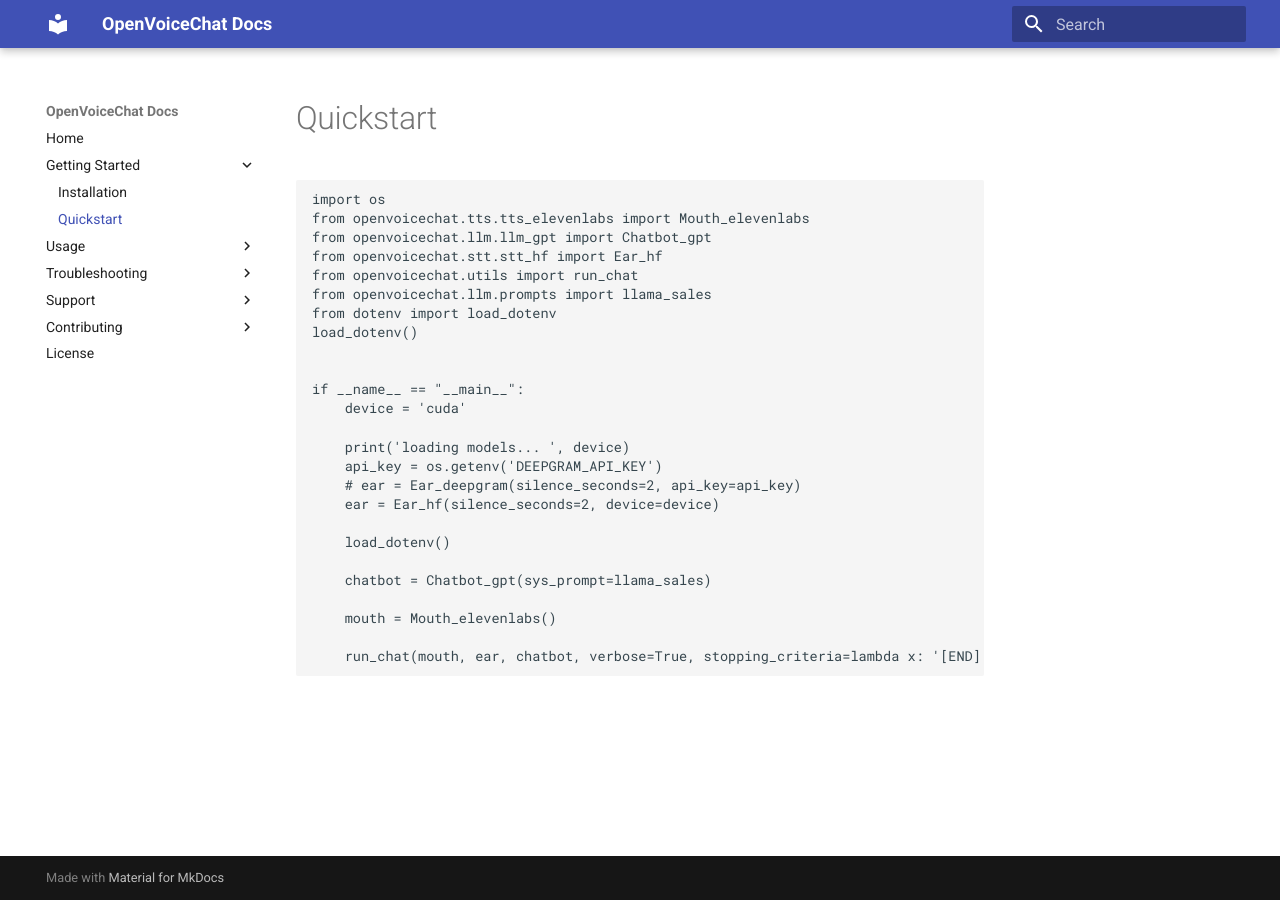
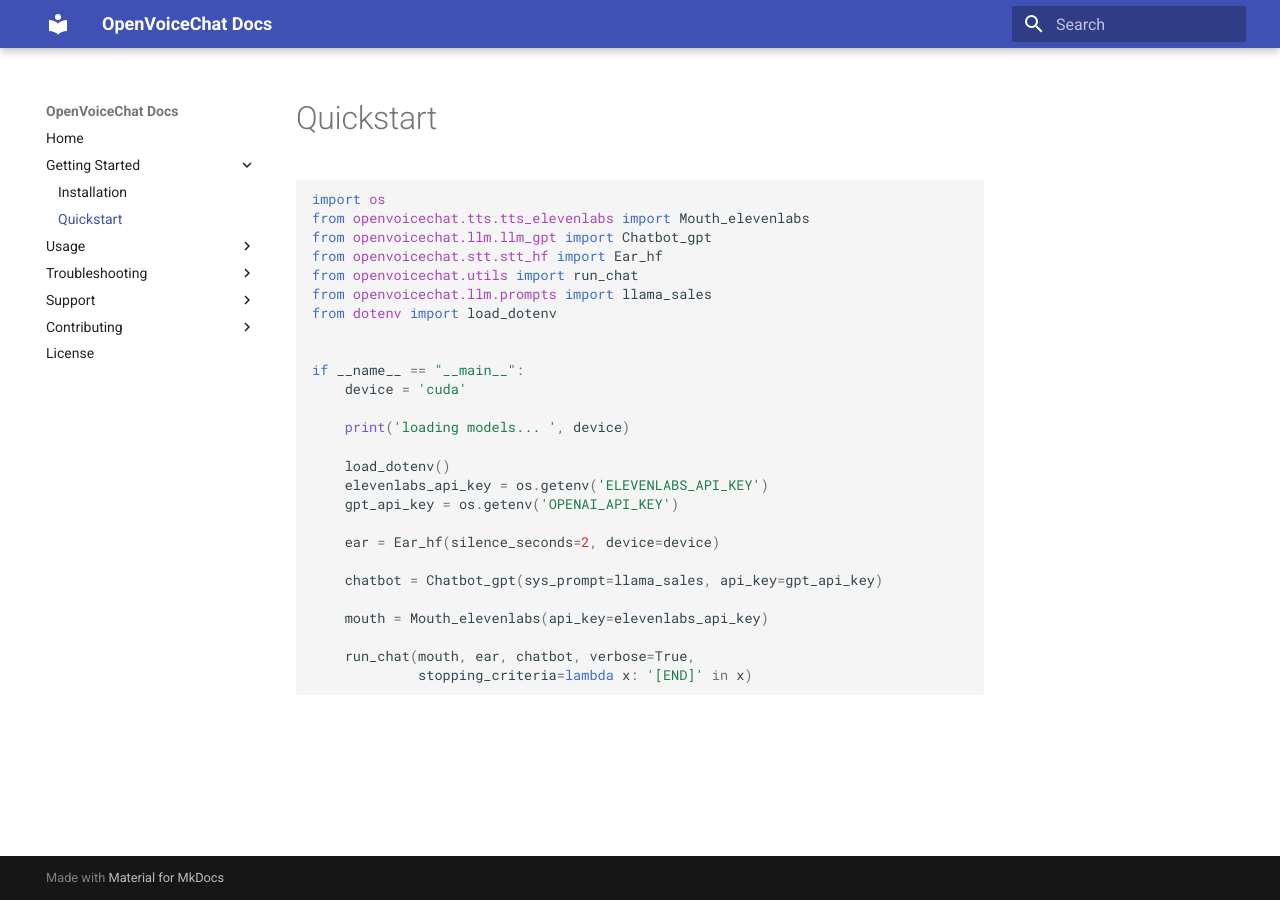
Before and after one commit to Finity-Alpha/OpenVoiceChat, an MkDocs documentation site: the page built from docs/getting-started/quickstart.md, in a window 1280 px wide. Built offline with MkDocs 1.6.1 and Material for MkDocs 9.7.7, drawn with Linux system fonts in a browser that asks for light colours.

Commit message:
more docs

````diff
--- a/docs/getting-started/quickstart.md
+++ b/docs/getting-started/quickstart.md
@@ -1,6 +1,6 @@
 # Quickstart
 
-```python
+```py
 import os
 from openvoicechat.tts.tts_elevenlabs import Mouth_elevenlabs
 from openvoicechat.llm.llm_gpt import Chatbot_gpt
@@ -8,22 +8,23 @@ from openvoicechat.stt.stt_hf import Ear_hf
 from openvoicechat.utils import run_chat
 from openvoicechat.llm.prompts import llama_sales
 from dotenv import load_dotenv
-load_dotenv()
 
 
 if __name__ == "__main__":
     device = 'cuda'
 
     print('loading models... ', device)
-    api_key = os.getenv('DEEPGRAM_API_KEY')
-    # ear = Ear_deepgram(silence_seconds=2, api_key=api_key)
+
+    load_dotenv()
+    elevenlabs_api_key = os.getenv('ELEVENLABS_API_KEY')
+    gpt_api_key = os.getenv('OPENAI_API_KEY')
+
     ear = Ear_hf(silence_seconds=2, device=device)
 
-    load_dotenv()
+    chatbot = Chatbot_gpt(sys_prompt=llama_sales, api_key=gpt_api_key)
 
-    chatbot = Chatbot_gpt(sys_prompt=llama_sales)
+    mouth = Mouth_elevenlabs(api_key=elevenlabs_api_key)
 
-    mouth = Mouth_elevenlabs()
-
-    run_chat(mouth, ear, chatbot, verbose=True, stopping_criteria=lambda x: '[END]' in x)
+    run_chat(mouth, ear, chatbot, verbose=True,
+             stopping_criteria=lambda x: '[END]' in x)
 ```
--- a/mkdocs.yml
+++ b/mkdocs.yml
@@ -19,3 +19,12 @@ nav:
   - License: license.md
 theme:
     name: 'material'
+
+markdown_extensions:
+  - pymdownx.highlight:
+      anchor_linenums: true
+      line_spans: __span
+      pygments_lang_class: true
+  - pymdownx.inlinehilite
+  - pymdownx.snippets
+  - pymdownx.superfences
````
